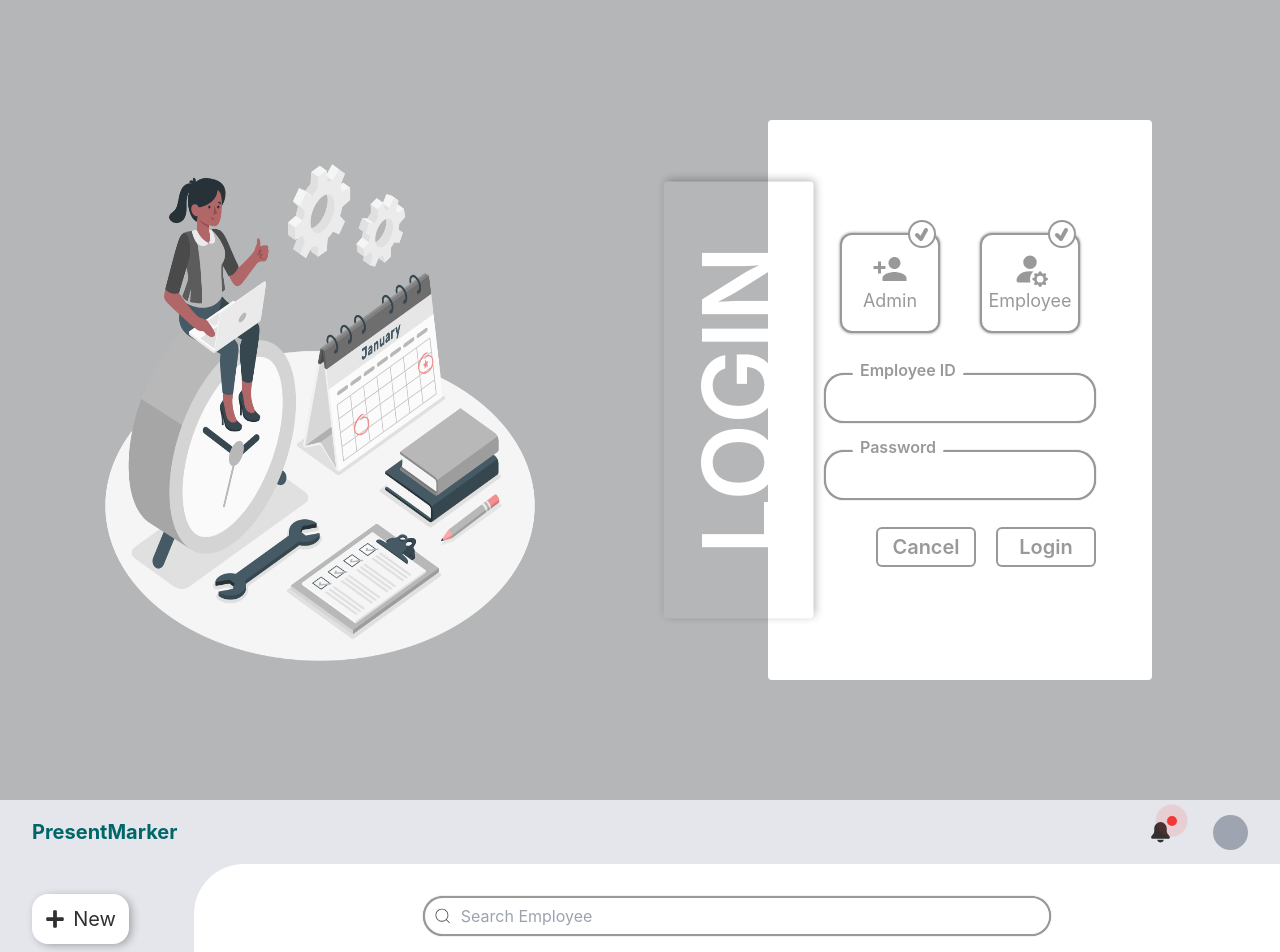
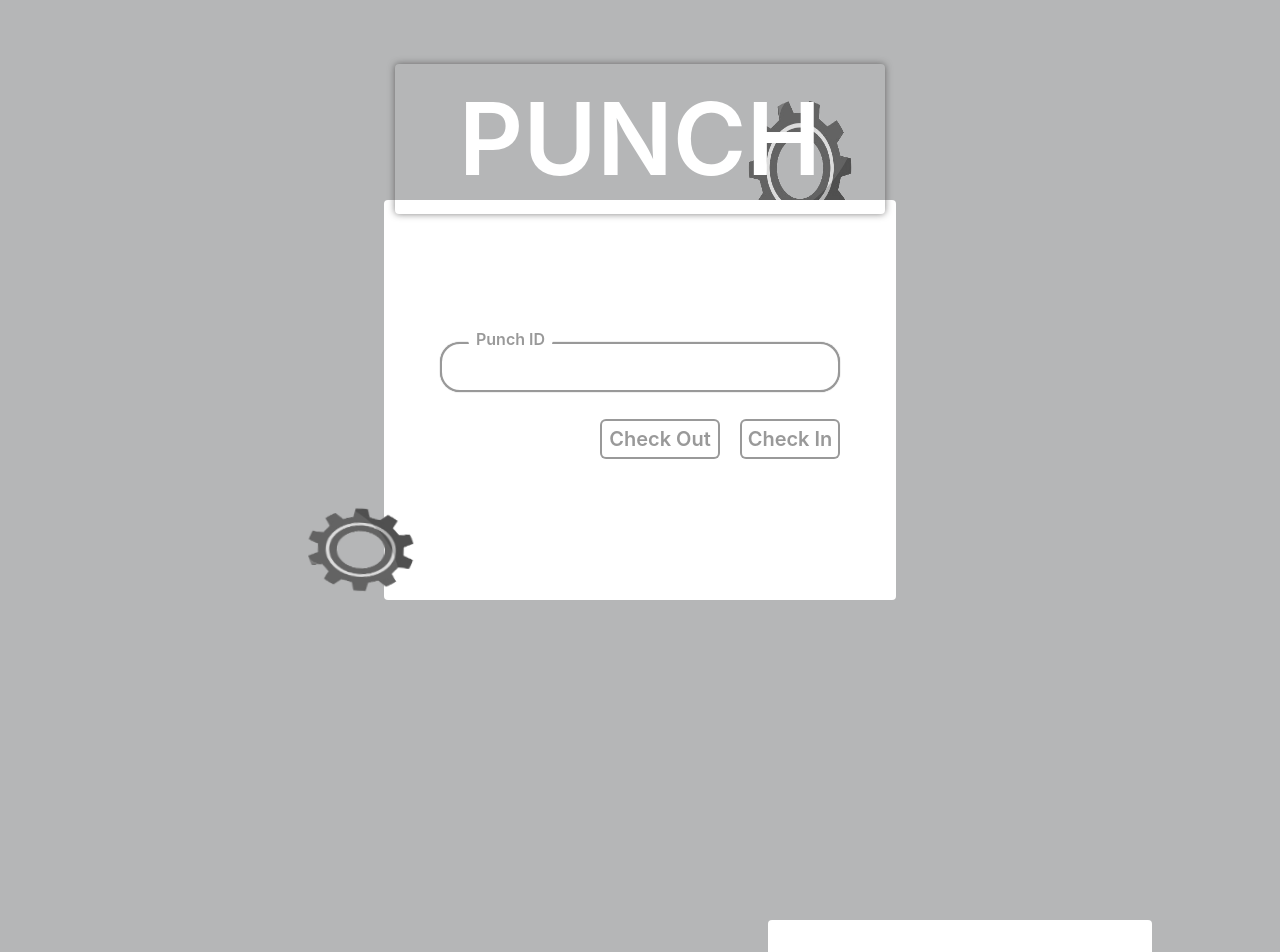
Before and after one commit to gajendranasokkumar/Attendance-frontend, a React (Vite) app: page / in a window 1280 px wide. Shown: the top 952 px of the page. Built offline with nearby package versions, Linux system fonts and the light colour scheme.

Commit message:
created punch form

```diff
--- a/src/App.jsx
+++ b/src/App.jsx
@@ -2,13 +2,15 @@ import Content from "./Content"
 import LeaveForm from "./LeaveForm"
 import Login from "./Login"
 import Navbar from "./Navbar"
+import PunchForm from "./PunchForm"
 import Sidebar from "./Sidebar"
 
 function App() {
 
   return (
     <>
-    <Login />
+      <PunchForm />
+      <Login />
       <Navbar />
       <div className="flex w-[100vw]">
         <Sidebar />
--- /dev/null
+++ b/src/CheckINbtn.jsx
@@ -0,0 +1,11 @@
+import React from 'react'
+
+const CheckINbtn = () => {
+    return (
+        <button className='h-[40px] w-[100px] bg-white text-inputBorder border-inputBorder border-2 font-semibold rounded-md hover:text-txtLGreen focus:text-white active:text-white hover:bg-bgLGreen hover:border-bgGreen focus:bg-bgGreen active:bg-bgGreen flex justify-center items-center text-[20px] focus:outline-none'>
+            Check In
+        </button>
+    )
+}
+
+export default CheckINbtn
--- /dev/null
+++ b/src/CheckOutBtn.jsx
@@ -0,0 +1,11 @@
+import React from 'react'
+
+const CheckOutBtn = () => {
+    return (
+        <button className='h-[40px] w-[120px] bg-white text-inputBorder border-inputBorder border-2 font-semibold rounded-md hover:text-lightBlack focus:text-lightBlack active:text-lightBlack hover:bg-inputBorder hover:border-inputBorder focus:bg-inputBorder active:bg-inputBorder flex justify-center items-center text-[20px] focus:outline-none'>
+            Check Out
+        </button>
+    )
+}
+
+export default CheckOutBtn
--- /dev/null
+++ b/src/PunchForm.jsx
@@ -0,0 +1,30 @@
+import React from 'react'
+import Input from "./Input"
+import setting from "./assets/setting.png"
+import CheckINbtn from './CheckINbtn';
+import CheckOutBtn from './CheckOutBtn';
+
+const PunchForm = () => {
+    return (
+        <>
+            <div className='w-[100vw] h-[100vh] bg-white flex'>
+                <div className='h-full w-[100%] bg-loginBack grid place-items-center relative'>
+                        <h2 className='z-10 top-16 absolute text-[100px] px-16 py-0 text-white shadow-allBox font-[600] rounded'>PUNCH</h2>
+                        <img src={setting} className='h-[32%] w-[15%] absolute top-10 right-96  grayscale' />
+                    <div className='absolute bg-white w-[40%] h-[50%] rounded flex flex-col justify-center'>
+                        <div className='w-[100%]  px-14'>
+                            <Input type={"text"} placeholder={"Punch ID"} />
+                        </div>
+                        <div className='w-[100%] px-14 flex justify-end gap-5'>
+                            <CheckOutBtn />
+                            <CheckINbtn />
+                        </div>
+                        <img src={setting} className='h-[50%] w-[30%]  absolute bottom-[-50px] left-[-100px] animate-spin-slow grayscale' />
+                    </div>
+                </div>
+            </div>
+        </>
+    )
+}
+
+export default PunchForm
--- a/tailwind.config.js
+++ b/tailwind.config.js
@@ -7,7 +7,9 @@ export default {
   ],
   theme: {
     extend: {
-
+      animation: {
+        'spin-slow': 'spin 8s linear infinite',
+      }
     },
     colors:{
       bgGreen: "#006769",
@@ -25,7 +27,15 @@ export default {
       lightBlack: "#1f1f1f",
       deepLightBlack: "#303030",
       inputBorder: "rgba(66, 66, 66, 0.537)",
-      black:"#000000"
+      black:"#000000",
+      bgLGreen: "#CCFBF1",
+      txtLGreen: "#0F766E",
+      bgLRed :"#FFD9D9",
+      txtLRed: "#E41300",
+      bgLYellow: "#FEF3C7",
+      txtLYellow: "#B45309",
+      bgLBlue: '#ceeaff',
+      txtLBlue: "#287DBE",
     },
     boxShadow: {
       allBox: '0px 0px 7px rgba(55, 54, 54, 0.637)',
```
Also changed, not shown: src/assets/setting.png (added), 1 other file (tests, documents, lock files or other folders).
